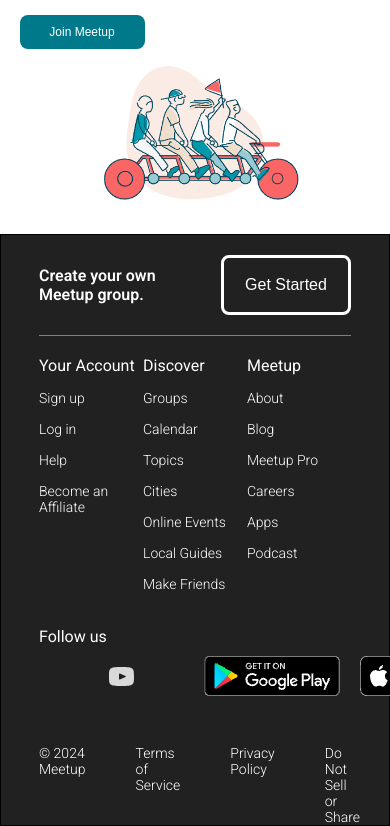
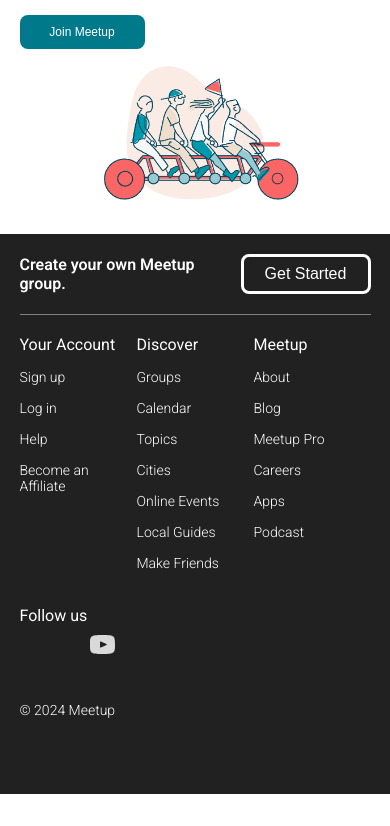
Before and after one commit to Anastasia3012ko/FinalProjectJS, a plain HTML site: page index.html in a window 390 px wide. Shown: the part 298-1124 px from the top of the page. After the commit the page ends 1092 px from the top, so only its background shows below. Drawn offline with nearby package versions, Linux system fonts and the light colour scheme.

Commit message:
adapt footer layout for mobile screens

```diff
--- a/index.html
+++ b/index.html
@@ -99,12 +99,12 @@
             </div>
             <div class="footer_menu_three">
                 <a class="footer_link" href="#" target="_blank">© 2024 Meetup</a>
-                <a class="footer_link" href="#" target="_blank">Terms of Service</a>
-                <a class="footer_link" href="#" target="_blank">Privacy Policy</a>
-                <a class="footer_link" href="#" target="_blank">Do Not Sell or Share</a>
-                <a class="footer_link" href="#" target="_blank">My Personal Data</a>
-                <a class="footer_link" href="#" target="_blank">Cookie Policy</a>
-                <a class="footer_link" href="#" target="_blank">Help</a>
+                <a class="footer_link forDesctop" href="#" target="_blank">Terms of Service</a>
+                <a class="footer_link forDesctop" href="#" target="_blank">Privacy Policy</a>
+                <a class="footer_link forDesctop" href="#" target="_blank">Do Not Sell or Share</a>
+                <a class="footer_link forDesctop" href="#" target="_blank">My Personal Data</a>
+                <a class="footer_link forDesctop" href="#" target="_blank">Cookie Policy</a>
+                <a class="footer_link forDesctop" href="#" target="_blank">Help</a>
             </div>
 
         </footer>
--- a/style.css/styleOne.css
+++ b/style.css/styleOne.css
@@ -155,12 +155,9 @@ body {
 .footer {
     min-height: 560px;
     background-color: rgb(33, 33, 33);
-    border: 1px solid black;
     display: flex;
     flex-direction: column;
     align-items: center;
-
-
 }
 
 .footer_menu_one {
@@ -180,7 +177,7 @@ body {
     max-width: 130px;
     width: 100%;
     cursor: pointer;
-    padding: 18px;
+    padding: 15px;
     border-radius: 8px;
     border: 3px solid white;
     background-color: rgb(33, 33, 33);
@@ -272,12 +269,13 @@ body {
         height: 170px;
 
     }
+
 }
 @media all and (max-width: 500px) {
     .header {
         margin-bottom: 25px;
     }
-      .navbar {
+    .navbar {
         max-width: 90vw;
         padding-top: 15px ;
         padding-right: 0;
@@ -325,4 +323,19 @@ body {
         width: 215px;
         height: 150px;
     }
+    .appStore, .forDesctop {
+        display: none;
+    }
+    .footer_menu_one, .footer_menu_two, .followUs, .footer_menu_three {
+        max-width: 90vw;
+    }
+    .footer_menu_one {
+        justify-content: space-between;
+    }
+    .started {
+        margin-left: 0;
+        padding: 8px;
+    }
+
+
 }
```
